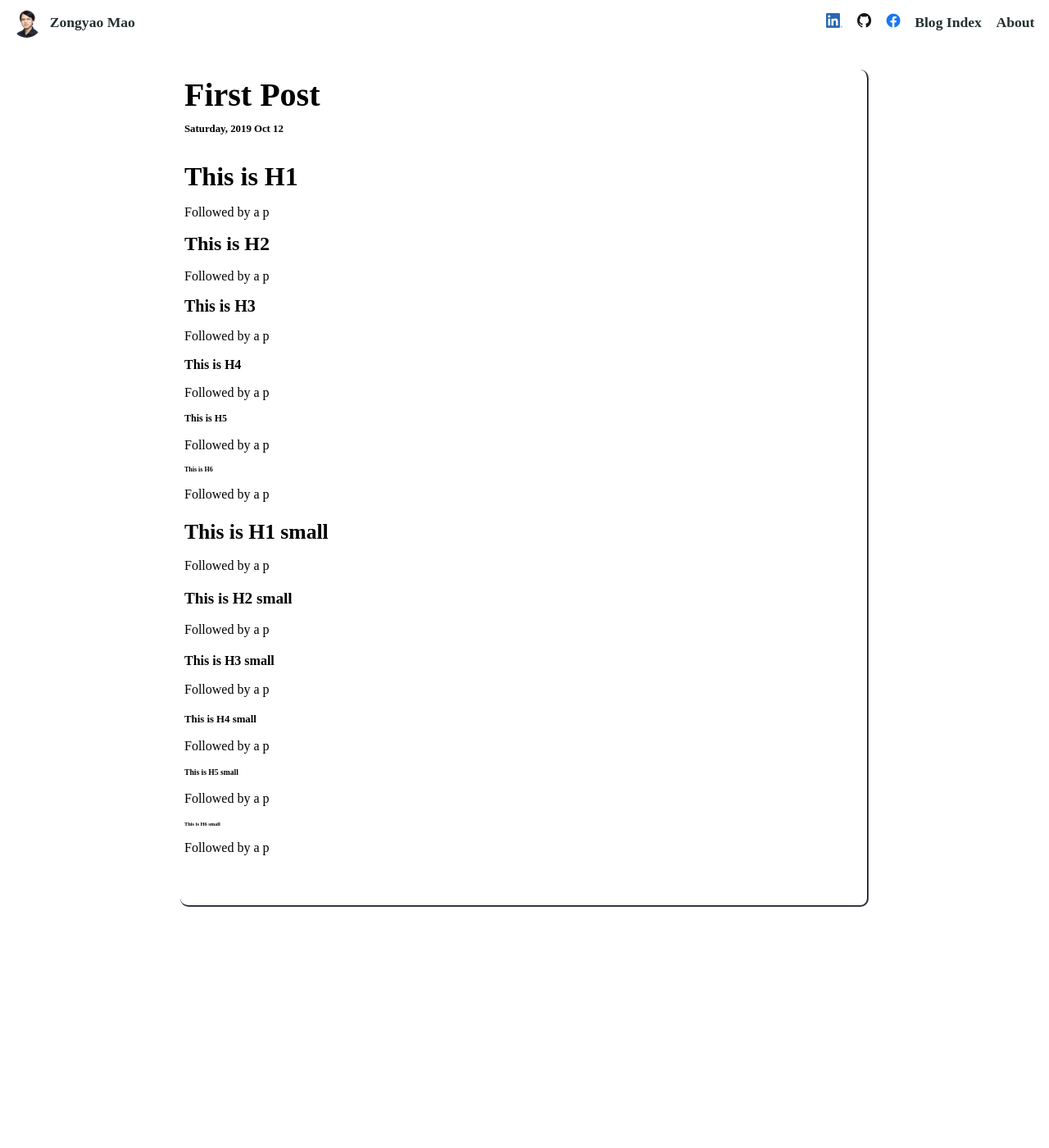
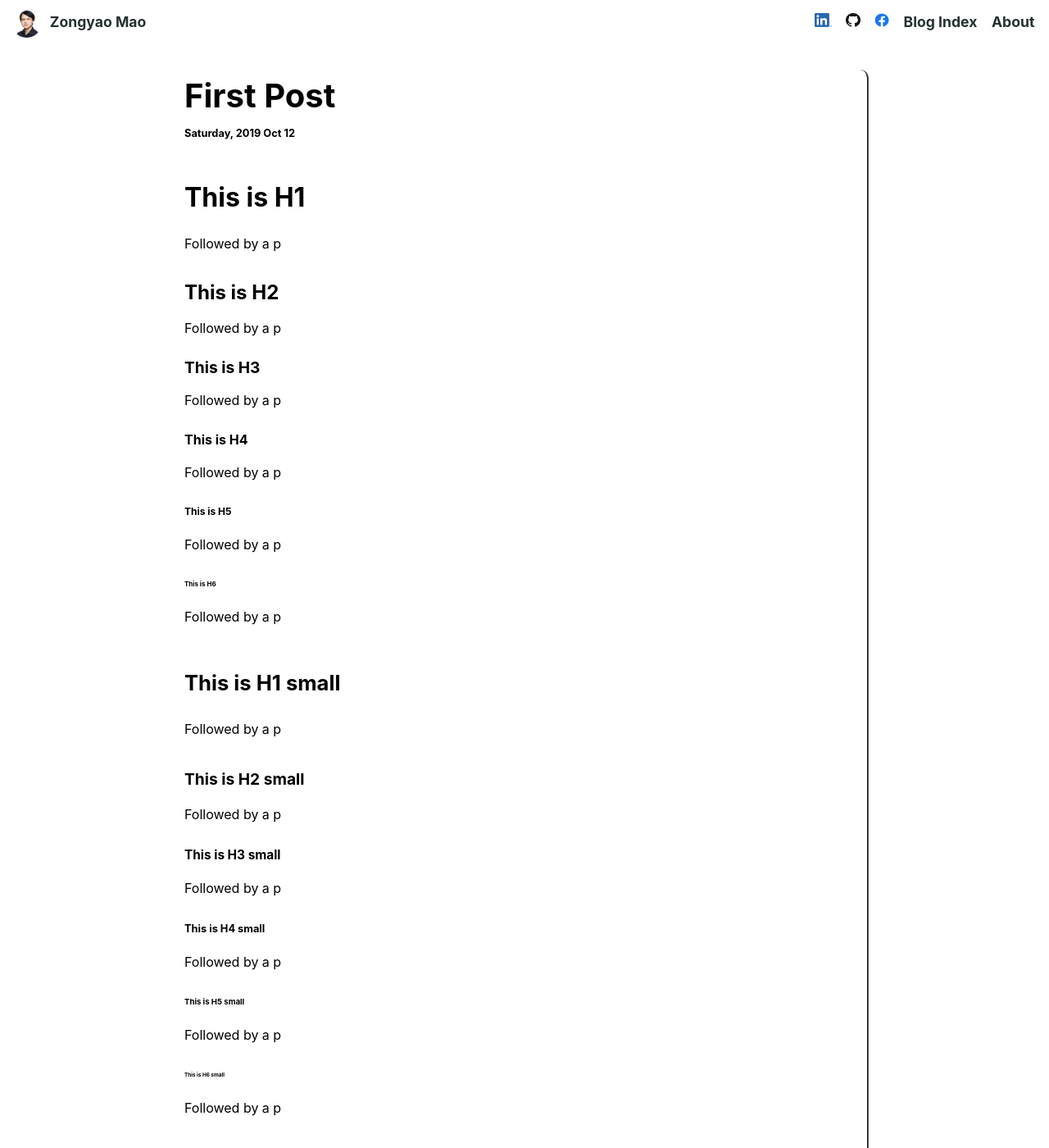
Before and after one commit to evozong/evozong.github.io, a Jekyll site: the page built from _posts/2019-10-12-First-post.md, in a window 1280 px wide and 1400 px high. Shown: the whole window at 82% size. Built offline with Jekyll 4.4.1, drawn with Linux system fonts in a browser that asks for light colours; some of the changed text lies outside the part shown.

Commit message:
More formatting styling

````diff
--- a/_posts/2019-10-12-First-post.md
+++ b/_posts/2019-10-12-First-post.md
@@ -25,3 +25,42 @@
 <p>Followed by a p</p>
 <h6><small>This is H6 small</small></h6>
 <p>Followed by a p</p>
+
+<h1>Lists</h1>
+- Bulleted
+- List
+
+1. Numbered
+  - With bulleted
+  - Subpoints?
+2. List
+
+**Bold** and _Italic_ and `Code` text
+
+[Link text]({{"index.html" | relative_url}}) and ![Image AltText]({{"assets/img/profile.jpg1" | relative_url}})
+
+Or a linked image:
+[![me]({{"assets/img/profile.jpg" | relative_url}})](https://evozong.github.io){:target="_blank"}
+
+
+# Quoting Yoda
+> "Do or do not, there is no try"
+>
+>  \- Master Yoda
+
+# Code examples
+```C++
+#include<iostream>
+
+using namespace std;
+
+// main function -
+// where the execution of program begins
+int main()
+{
+    // prints hello world
+    cout<<"Hello World";
+
+    return 0;
+}
+```
--- a/assets/css/app.css
+++ b/assets/css/app.css
@@ -1,5 +1,7 @@
 html {
+  font-family: -apple-system, BlinkMacSystemFont, "Segoe UI", Roboto, "Helvetica Neue", Arial, "Noto Sans", sans-serif, "Apple Color Emoji", "Segoe UI Emoji", "Segoe UI Symbol", "Noto Color Emoji";
   background-color: #fff;
+  line-height: 1.5em;
 }
 
 img {
@@ -16,18 +18,30 @@
   text-decoration: underline;
 }
 
+/* Stop headbutting bookmarks */
+span.bookmark {
+  display: block;
+  content: " ";
+  margin-top: -3em;
+  height: 3em;
+  visibility: hidden;
+  pointer-events: none;
+}
+
 h1, h2, h3, h4, h5, h6 {
-  margin: .2em 0;
+  margin: 1.2em 0 0.5em 0;
   font-weight: bold;
 }
 h1 {
+  margin: 1.7em 0 1em 0;
   font-size: 2em;
 }
 h2 {
+  margin: 1.5em 0 0.8em 0;
   font-size: 1.5em;
 }
 h3 {
-  font-size: 1.25em;
+  font-size: 1.2em;
 }
 h4 {
   font-size: 1em;
@@ -37,6 +51,9 @@
 }
 h6 {
   font-size: 0.5em;
+}
+p {
+  margin-bottom: 1.5em;
 }
 
 .border-circle {
@@ -53,7 +70,6 @@
   position: sticky;
   top: 0px;
   font-size: 1.1em;
-  font-weight: bold;
 }
 nav a, nav a:visited, nav a:hover {
   color: #253031;
@@ -119,7 +135,7 @@
   display: inline-flex;
 }
 nav .nav-menu a:hover {
-  border-bottom: 3px solid #fff;
+  border-bottom: 3px solid #253031;
 }
 
 @media (max-width: 500px) {
@@ -140,7 +156,7 @@
   }
   /* Change the side that shows link hovers */
   nav .nav-menu a:hover {
-    border-right: 3px solid #fff;
+    border-right: 3px solid #253031;
     border-bottom: none;
   }
 }
@@ -172,6 +188,7 @@
   border-radius: 10px;
 }
 .postTitle {
+  margin: 0.5em 0;
   font-size: 2.5em;
 }
 .postDate {
````
